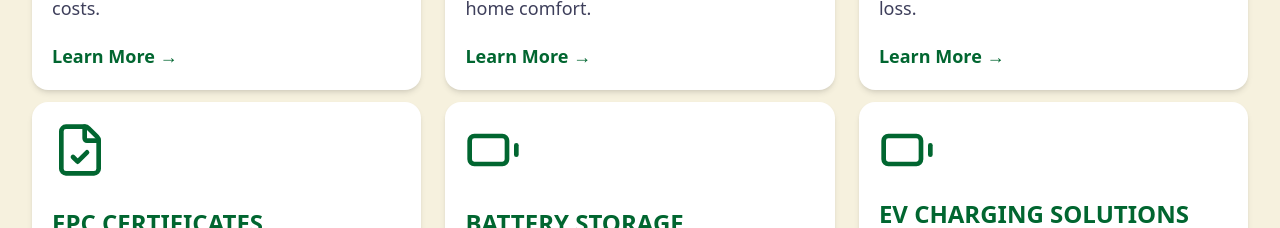
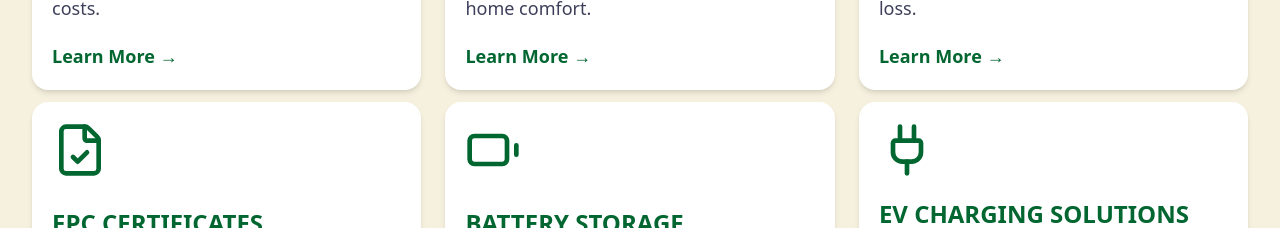
Before and after one commit to awai5an5er/HK-Solutions, a Next.js app: page / in a window 1280 px wide. Shown: the part 1860-2088 px from the top of the page. Built offline with nearby package versions, Linux system fonts and the light colour scheme.

Commit message:
icon change

```diff
--- a/app/components/Services.tsx
+++ b/app/components/Services.tsx
@@ -1,4 +1,4 @@
-import { Sun, Flame, Layers, FileCheck, Battery } from "lucide-react";
+import { Sun, Flame, Layers, FileCheck, Battery, Plug } from "lucide-react";
 import Link from "next/link";
 import { ReactNode } from "react";
 export default function Services() {
@@ -42,7 +42,7 @@ export default function Services() {
     {
       title: "EV Charging Solutions",
       desc: "Access approved EV charging installations through UK government programs for safe and reliable home charging.",
-      icon: <Battery className="w-14 h-14 text-primary" />,
+      icon: <Plug className="w-14 h-14 text-primary" />,
       link: "/services/ev-charging-solutions",
     },
   ];
```
